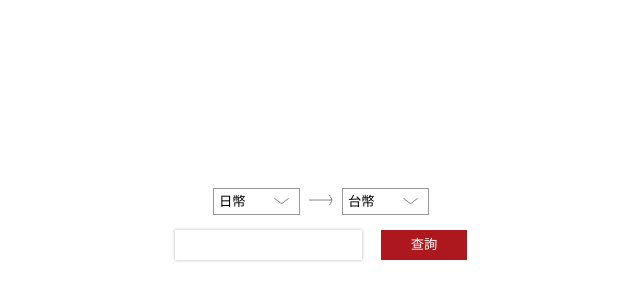
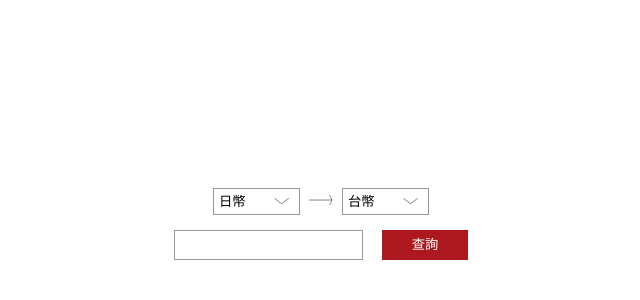
Before and after one commit to TW-applehead/japan-exchange-rate, a website: page index.html in a window 1280 px wide. Shown: the part 150-450 px from the top of the page, without its empty margins (319-959 px from the left). Drawn offline with Linux system fonts and the light colour scheme.

Commit message:
fix: 🐛 嘗試修復手機CSS無法正常顯示問題

```diff
--- a/default.css
+++ b/default.css
@@ -29,12 +29,9 @@
 
 input[type="number"] {
     padding: 5px;
-    border: unset;
+    line-height: 18px;
+    border: 1px solid #989898;
     border-radius: unset;
-    line-height: 20px;
-    box-shadow: 0 0 3px 0px rgb(0, 0, 0, 30%);
-    -webkit-box-shadow: 0 0 3px 0px rgb(0, 0, 0, 30%);
-    -moz-box-shadow: 0 0 3px 0px rgb(0, 0, 0, 30%);
 }
 button {
     background: #AD181E;
```
